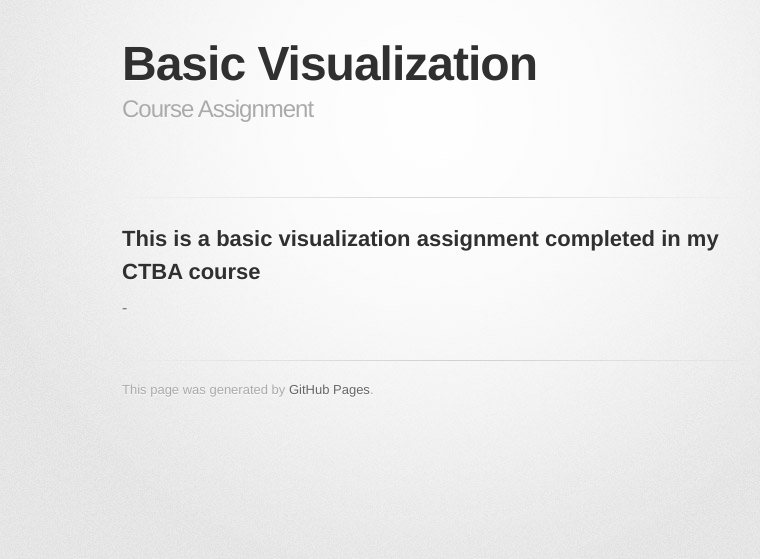
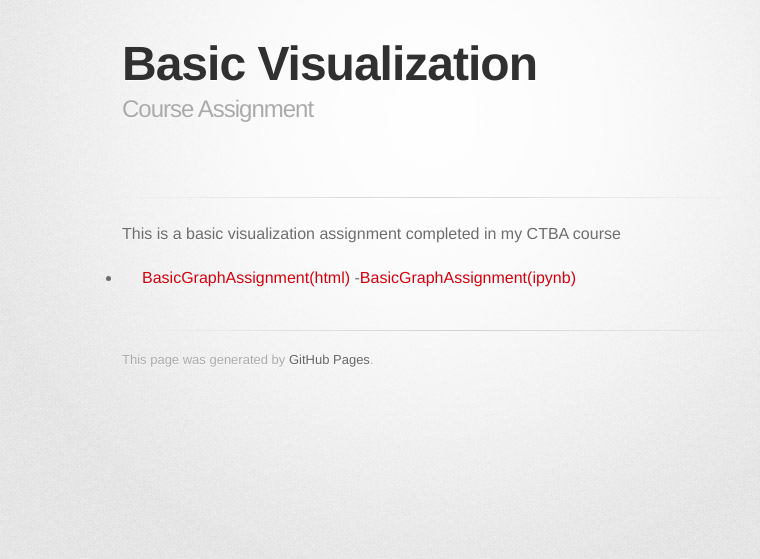
Before and after one commit to pfreder/pfreder.github.io, a Jekyll site: the page built from Visualization/index.md, in a window 1280 px wide. Shown: the top 559 px of the page, without its empty margins (208-968 px from the left). Built offline with Jekyll 4.4.1, drawn with Linux system fonts in a browser that asks for light colours; some web fonts are replaced; our own code applies the rules of GitHub Pages for plain Markdown files.

Commit message:
Update index.md

```diff
--- a/Visualization/index.md
+++ b/Visualization/index.md
@@ -3,5 +3,5 @@ title: Basic Visualization
 description: Course Assignment
 ---
 This is a basic visualization assignment completed in my CTBA course
--
--
+- [BasicGraphAssignment(html)](BasicGraphAssignment.html)
+-[BasicGraphAssignment(ipynb)](BasicGraphAssignment.ipynb)
```
